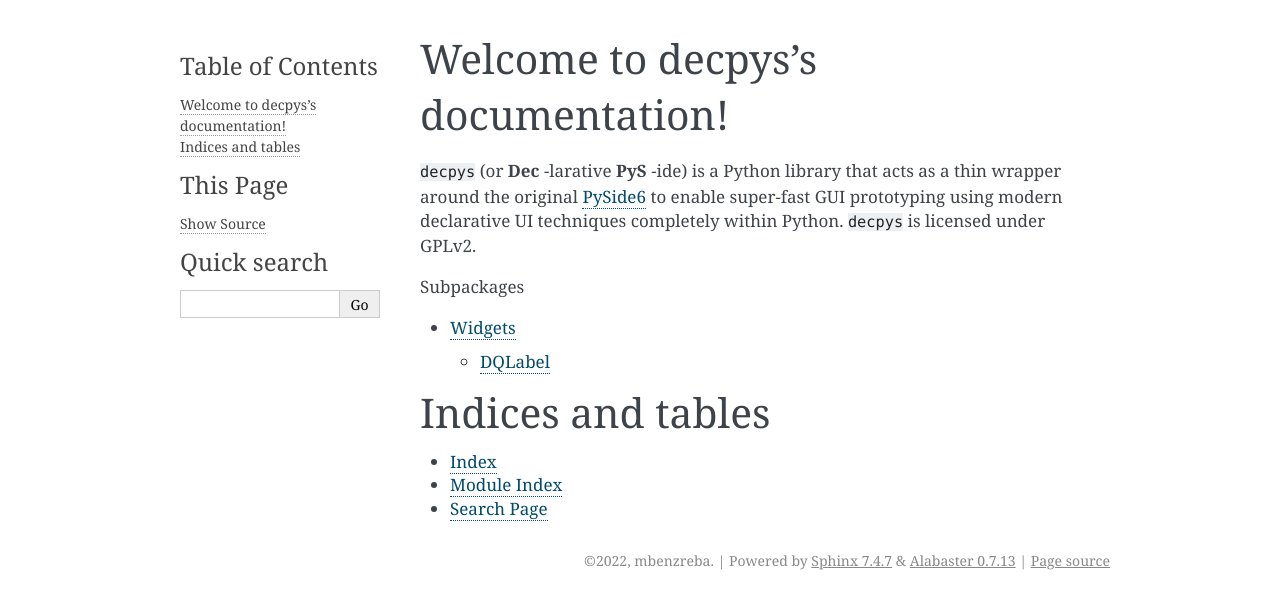
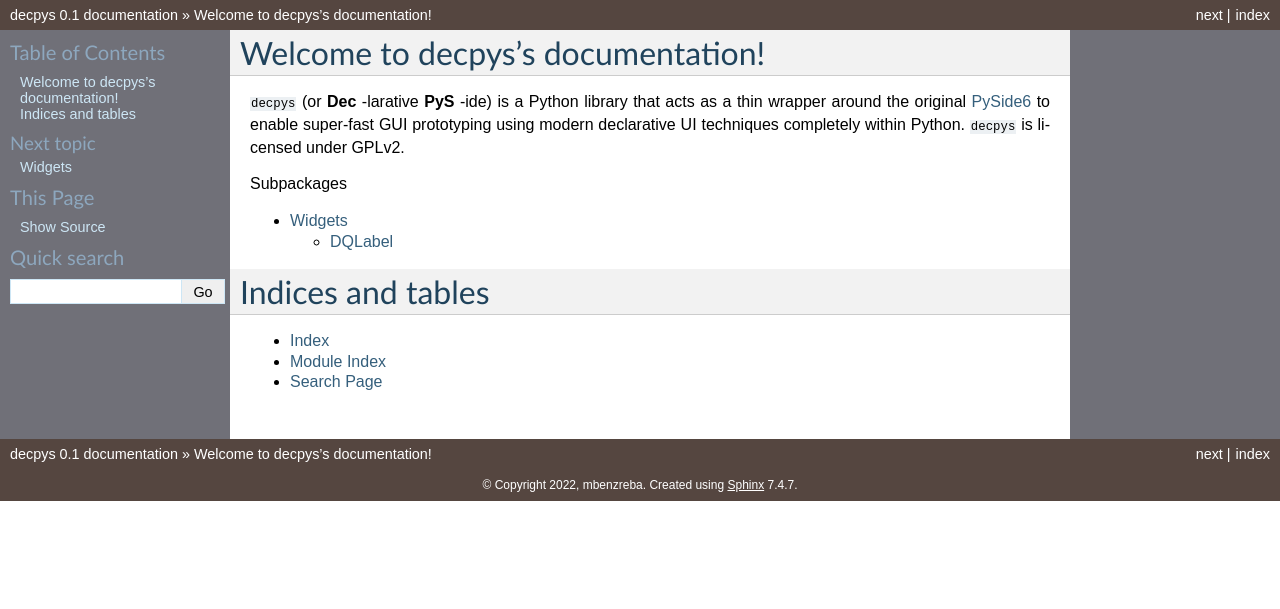
Before and after one commit to mbenzreba/decpys, a Sphinx documentation site: the page built from docs/source/index.rst, in a window 1280 px wide. Shown: the top 609 px of the page. Built offline with Sphinx 7.4.7, drawn with Linux system fonts in a browser that asks for light colours.

Commit message:
style html output

```diff
--- a/docs/source/conf.py
+++ b/docs/source/conf.py
@@ -47,7 +47,15 @@
 # The theme to use for HTML and HTML Help pages.  See the documentation for
 # a list of builtin themes.
 #
-html_theme = 'alabaster'
+html_theme = 'classic'
+
+html_theme_options = {
+    "footerbgcolor": "#554640",
+    "sidebarbgcolor": "#707078",
+    "sidebartextcolor": "#8da7be",
+    "sidebarlinkcolor": "#cde6f5",
+    "relbarbgcolor": "#554640"
+}
 
 # Add any paths that contain custom static files (such as style sheets) here,
 # relative to this directory. They are copied after the builtin static files,
```
